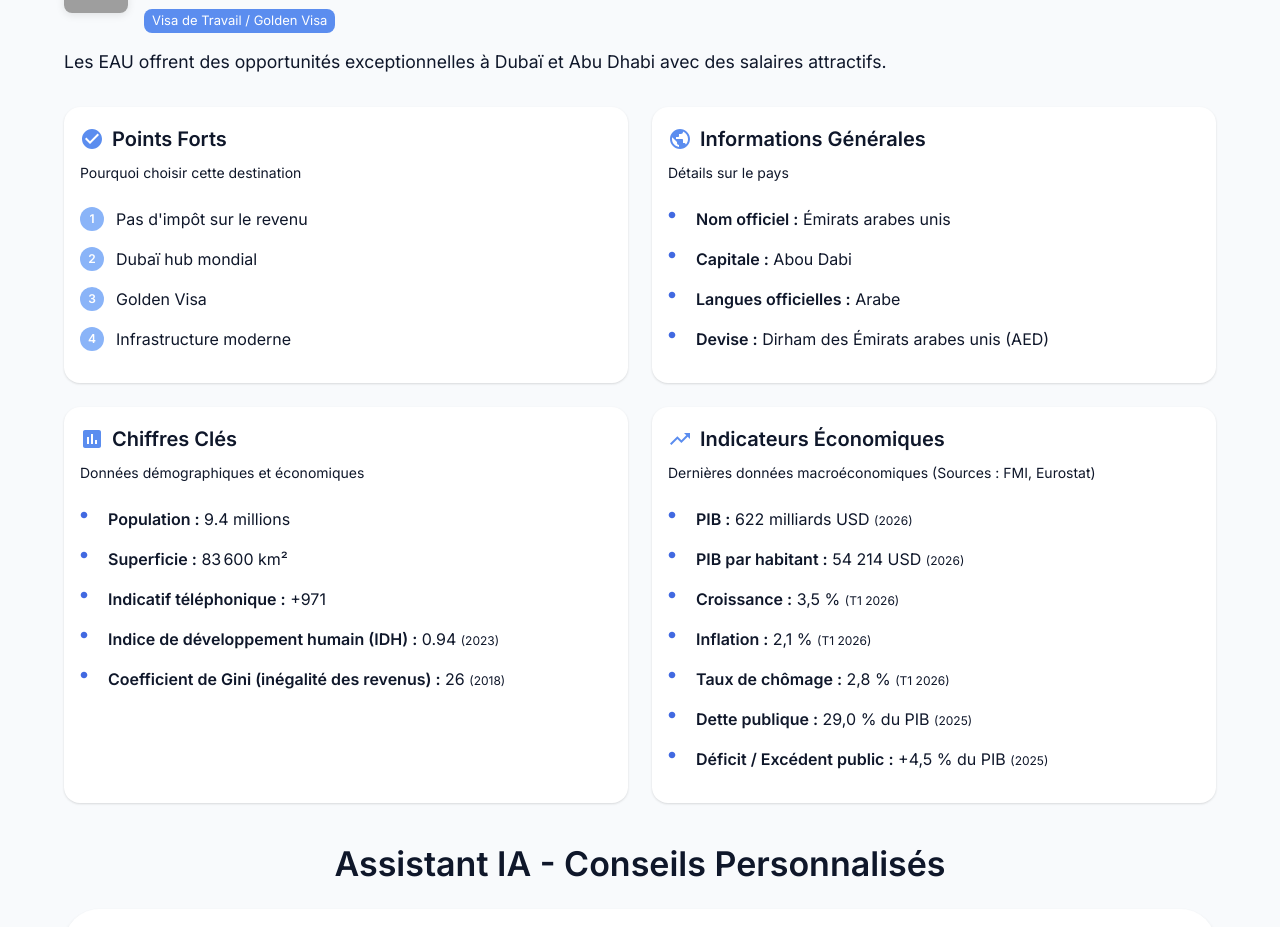
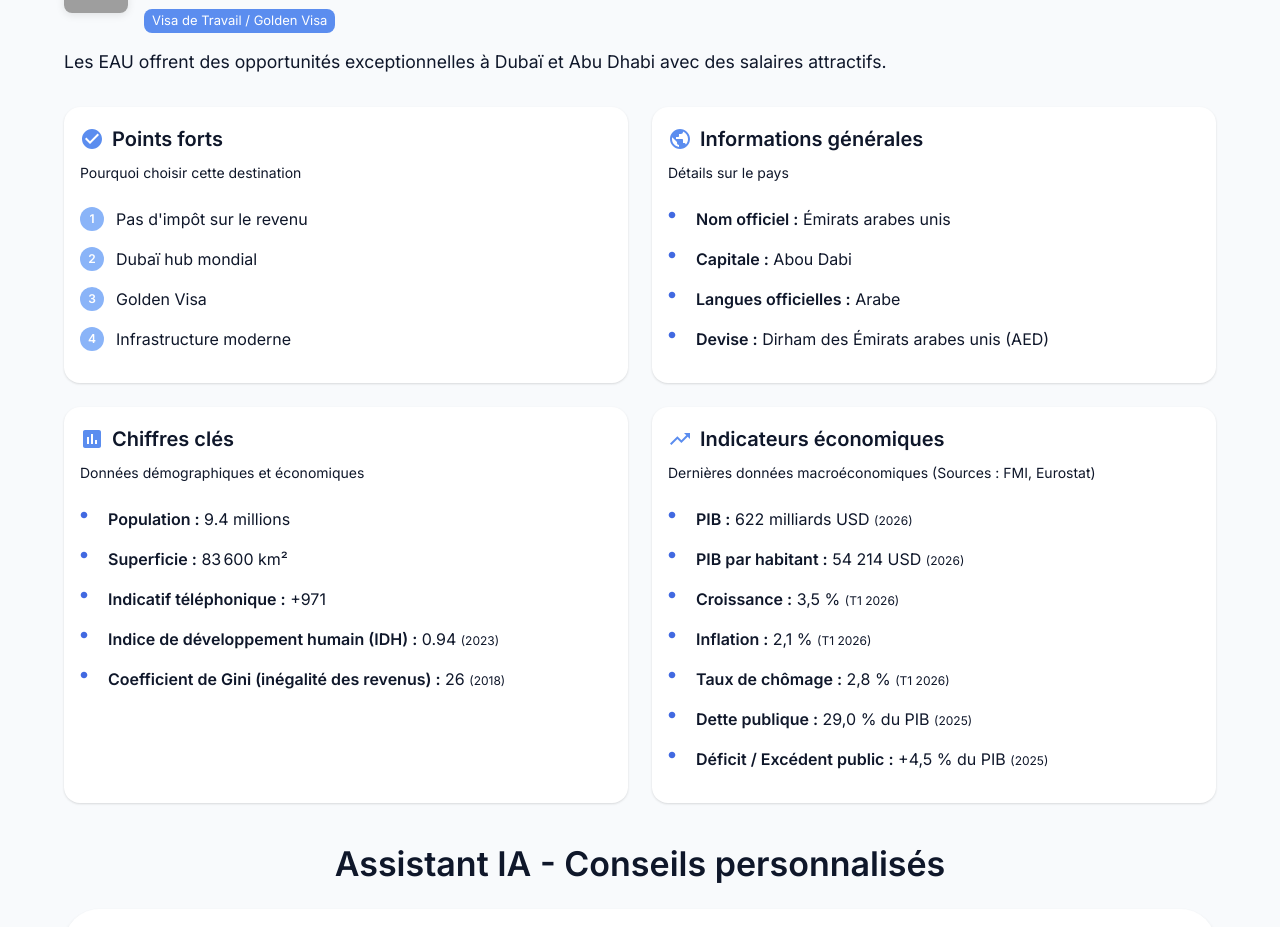
Before and after one commit to YehyaBELHAMRA/global-path, a Next.js app: page /gcc/united-arab-emirates in a window 1280 px wide. Shown: the part 220-1147 px from the top of the page. Built offline with nearby package versions, Linux system fonts and the light colour scheme; grey boxes are pictures that could not be loaded; what @mui/material-nextjs would draw is missing.

Commit message:
Small UI textual improvements

```diff
--- a/app/gcc/[slug]/page.tsx
+++ b/app/gcc/[slug]/page.tsx
@@ -27,7 +27,7 @@ export async function generateMetadata({ params }: PageProps): Promise<Metadata>
   }
 
   return {
-    title: `Visa de Travail - ${country.name} | Global-Path`,
+    title: `Visa de travail - ${country.name} | Global-Path`,
     description: country.description,
   }
 }
--- a/components/ai-chat-interface.tsx
+++ b/components/ai-chat-interface.tsx
@@ -43,7 +43,7 @@ type MarkdownBlock =
 const countryQuestionsMap: Record<string, string[]> = {
   luxembourg: [
     "Quelles sont les conditions pour la Carte Bleue Européenne au Luxembourg ?",
-    "Quel est le seuil salarial pour la Carte Bleue au Luxembourg ?",
+    "Quel est le seuil salarial pour la Carte Bleue Européenne au Luxembourg ?",
     "Quels sont les avantages pour les travailleurs hautement qualifiés au Luxembourg ?",
     "Quel est le niveau de langue requis pour travailler au Luxembourg ?",
   ],
@@ -52,14 +52,14 @@ const countryQuestionsMap: Record<string, string[]> = {
     "Quelles sont les conditions pour la Carte Bleue Européenne en Wallonie ?",
     "Quelles sont les conditions pour la Carte Bleue Européenne en Flandre ?",
     "Quelles sont les conditions pour la Carte Bleue Européenne en région Bruxelles-Capitale ?",
-    "Quelles sont les différences entre le permis unique et la Carte Bleue en Belgique ?",
+    "Quelles sont les différences entre le permis unique et la Carte Bleue Européenne en Belgique ?",
   ],
   germany: [
     "Quelles sont les conditions pour la Carte Bleue Européenne en Allemagne ?",
     "Quelles sont les conditions pour la Chancenkarte en Allemagne ?",
     "Quelles sont les conditions pour le permis de travail en Allemagne ?",
     "Quel est le seuil salarial pour les professionnels de l'IT en Allemagne ?",
-    "Est-il obligatoire de parler allemand pour obtenir la Carte Bleue ?",
+    "Est-il obligatoire de parler allemand pour obtenir la Carte Bleue Européenne ?",
   ],
   austria: [
     "Quelles sont les conditions pour la Carte Bleue Européenne en Autriche ?",
@@ -106,7 +106,7 @@ const countryQuestionsMap: Record<string, string[]> = {
     "Quelles sont les conditions pour le visa nomade numérique en Espagne ?",
     "Qu'est-ce que la loi des startups (Ley de Startups) en Espagne ?",
     "Comment obtenir un visa pour professionnel hautement qualifié (PAC) en Espagne ?",
-    "Quel est le délai de traitement pour une Carte Bleue en Espagne ?",
+    "Quel est le délai de traitement pour une Carte Bleue Européenne en Espagne ?",
   ],
   portugal: [
     "Quelles sont les conditions pour la Carte Bleue Européenne au Portugal ?",
@@ -142,13 +142,6 @@ const countryQuestionsMap: Record<string, string[]> = {
     "Quelles sont les conditions pour obtenir un visa startup en Estonie ?",
     "Quel est le seuil salarial pour un développeur en Estonie ?",
   ],
-  france: [
-    "Quelles sont les conditions pour la Carte Bleue Européenne en France ?",
-    "Quelles sont les conditions pour le Passeport Talent en France ?",
-    "Quel est le seuil salarial pour le Passeport Talent en France ?",
-    "Comment obtenir un Passeport Talent 'Salarié qualifié' en France ?",
-    "Est-il facile de passer d'un statut étudiant à la Carte Bleue en France ?",
-  ],
   greece: [
     "Quelles sont les conditions pour la Carte Bleue Européenne en Grèce ?",
     "Comment obtenir un visa de travail de long séjour (Visa D) en Grèce ?",
@@ -166,7 +159,7 @@ const countryQuestionsMap: Record<string, string[]> = {
     "Quelles sont les conditions pour la Carte Bleue Européenne en Lettonie ?",
     "Comment obtenir un visa startup en Lettonie ?",
     "Quelles sont les opportunités IT en Lettonie ?",
-    "Quel est le délai pour obtenir une Carte Bleue lettone ?",
+    "Quel est le délai pour obtenir une Carte Bleue Européenne lettone ?",
   ],
   lithuania: [
     "Quelles sont les conditions pour la Carte Bleue Européenne en Lituanie ?",
@@ -498,7 +491,7 @@ export function AIChatInterface({ country }: AIChatInterfaceProps) {
         </Avatar>
         <Box sx={{ flex: 1 }}>
           <Typography variant="subtitle1" sx={{ fontWeight: 600 }}>
-            Assistant Immigration
+            Assistant immigration
           </Typography>
           <Typography variant="caption" color="text.secondary">
             Conseils juridiques par IA
@@ -1326,7 +1319,7 @@ function getContextualResponse(question: string): string {
   const lowerQuestion = question.toLowerCase()
 
   if (lowerQuestion.includes("carte bleue") || lowerQuestion.includes("blue card") || lowerQuestion.includes("européenne")) {
-    return "La Carte Bleue Européenne est un permis de travail et de séjour pour les ressortissants non-UE hautement qualifiés. Conditions principales : (1) Un contrat de travail valide ou une offre d'emploi ferme avec un salaire minimum (varie selon le pays, généralement 1,5x le salaire moyen), (2) Diplôme d'enseignement supérieur ou 5+ ans d'expérience professionnelle, (3) Couverture d'assurance maladie. Pour les professionnels algériens, l'Allemagne et la France sont des destinations privilégiées avec de solides relations bilatérales."
+    return "La Carte Bleue Européenne est un permis de travail et de séjour pour les ressortissants non-UE hautement qualifiés. Conditions principales : (1) Un contrat de travail valide ou une offre d'emploi ferme avec un salaire minimum (varie selon le pays, généralement 1,5x le salaire moyen), (2) Diplôme d'enseignement supérieur ou 5+ ans d'expérience professionnelle, (3) Couverture d'assurance maladie. Pour les professionnels algériens, l'Allemagne est une destination privilégiée avec de solides relations bilatérales."
   }
 
   if (lowerQuestion.includes("canada") || lowerQuestion.includes("canadien") || lowerQuestion.includes("permanente")) {
@@ -1338,7 +1331,7 @@ function getContextualResponse(question: string): string {
   }
 
   if (lowerQuestion.includes("salaire") || lowerQuestion.includes("seuil") || lowerQuestion.includes("allemagne")) {
-    return "Les seuils salariaux varient selon le pays et le type de visa. Pour les Cartes Bleues Européennes : l'Allemagne exige ~45 300€/an (ou 41 042€ pour les métiers en pénurie), la France exige ~1,5x le SMIC (~28 000€), les Pays-Bas exigent ~5 008€/mois. Ces seuils sont actualisés annuellement, je recommande de vérifier les chiffres actuels auprès des sources officielles avant de postuler."
+    return "Les seuils salariaux varient selon le pays et le type de visa. Pour les Cartes Bleues Européennes : l'Allemagne exige ~45 300€/an (ou 41 042€ pour les métiers en pénurie), les Pays-Bas exigent ~5 008€/mois. Ces seuils sont actualisés annuellement, je recommande de vérifier les chiffres actuels auprès des sources officielles avant de postuler."
   }
 
   return "Merci pour votre question. Pour vous fournir des conseils précis, pourriez-vous préciser : (1) Votre pays ou région de destination, (2) Votre domaine d'expertise et années d'expérience, et (3) Vos qualifications académiques ? Cela me permettra d'adapter mes recommandations à votre situation spécifique en tant que professionnel algérien cherchant des opportunités internationales."
--- a/components/country-page.tsx
+++ b/components/country-page.tsx
@@ -95,7 +95,7 @@ export function CountryPage({ country, backLink, backLabel }: CountryPageProps)
               <Box sx={{ display: "flex", alignItems: "center", gap: 1, mb: 1 }}>
                 <CheckCircleIcon color="secondary" />
                 <Typography variant="h6" sx={{ fontWeight: 600 }}>
-                  Points Forts
+                  Points forts
                 </Typography>
               </Box>
               <Typography variant="body2" color="text.secondary" sx={{ mb: 2 }}>
@@ -139,7 +139,7 @@ export function CountryPage({ country, backLink, backLabel }: CountryPageProps)
               <Box sx={{ display: "flex", alignItems: "center", gap: 1, mb: 1 }}>
                 <PublicIcon color="secondary" />
                 <Typography variant="h6" sx={{ fontWeight: 600 }}>
-                  Informations Générales
+                  Informations générales
                 </Typography>
               </Box>
               <Typography variant="body2" color="text.secondary" sx={{ mb: 2 }}>
@@ -192,7 +192,7 @@ export function CountryPage({ country, backLink, backLabel }: CountryPageProps)
               <Box sx={{ display: "flex", alignItems: "center", gap: 1, mb: 1 }}>
                 <AssessmentIcon color="secondary" />
                 <Typography variant="h6" sx={{ fontWeight: 600 }}>
-                  Chiffres Clés
+                  Chiffres clés
                 </Typography>
               </Box>
               <Typography variant="body2" color="text.secondary" sx={{ mb: 2 }}>
@@ -267,7 +267,7 @@ export function CountryPage({ country, backLink, backLabel }: CountryPageProps)
               <Box sx={{ display: "flex", alignItems: "center", gap: 1, mb: 1 }}>
                 <TrendingUpIcon color="secondary" />
                 <Typography variant="h6" sx={{ fontWeight: 600 }}>
-                  Indicateurs Économiques
+                  Indicateurs économiques
                 </Typography>
               </Box>
               <Typography variant="body2" color="text.secondary" sx={{ mb: 2 }}>
@@ -382,7 +382,7 @@ export function CountryPage({ country, backLink, backLabel }: CountryPageProps)
       <Box sx={{ mt: 5 }}>
         <FadeIn delay={0.5}>
         <Typography variant="h4" component="h2" sx={{ mb: 3, textAlign: "center", fontWeight: 600 }}>
-          Assistant IA - Conseils Personnalisés
+          Assistant IA - Conseils personnalisés
         </Typography>
         <AIChatInterface country={country.slug} />
         </FadeIn>
```
